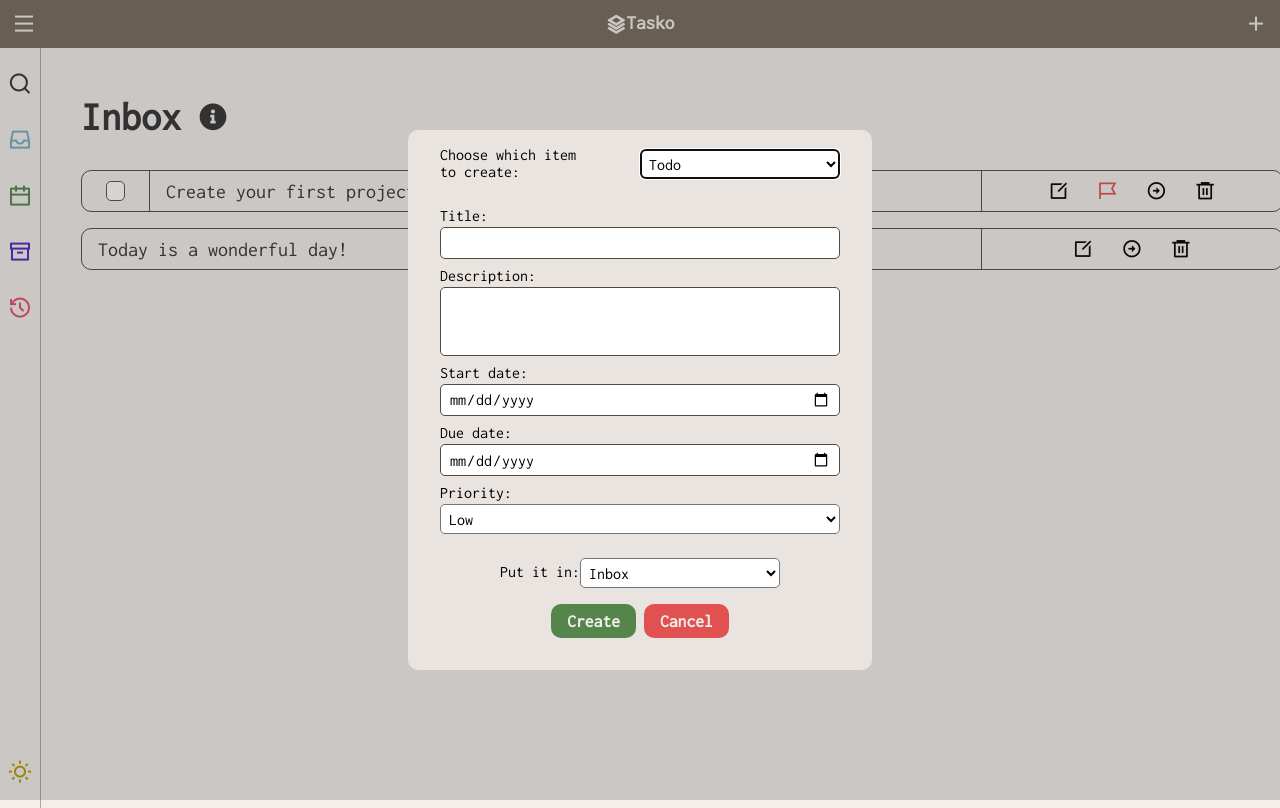
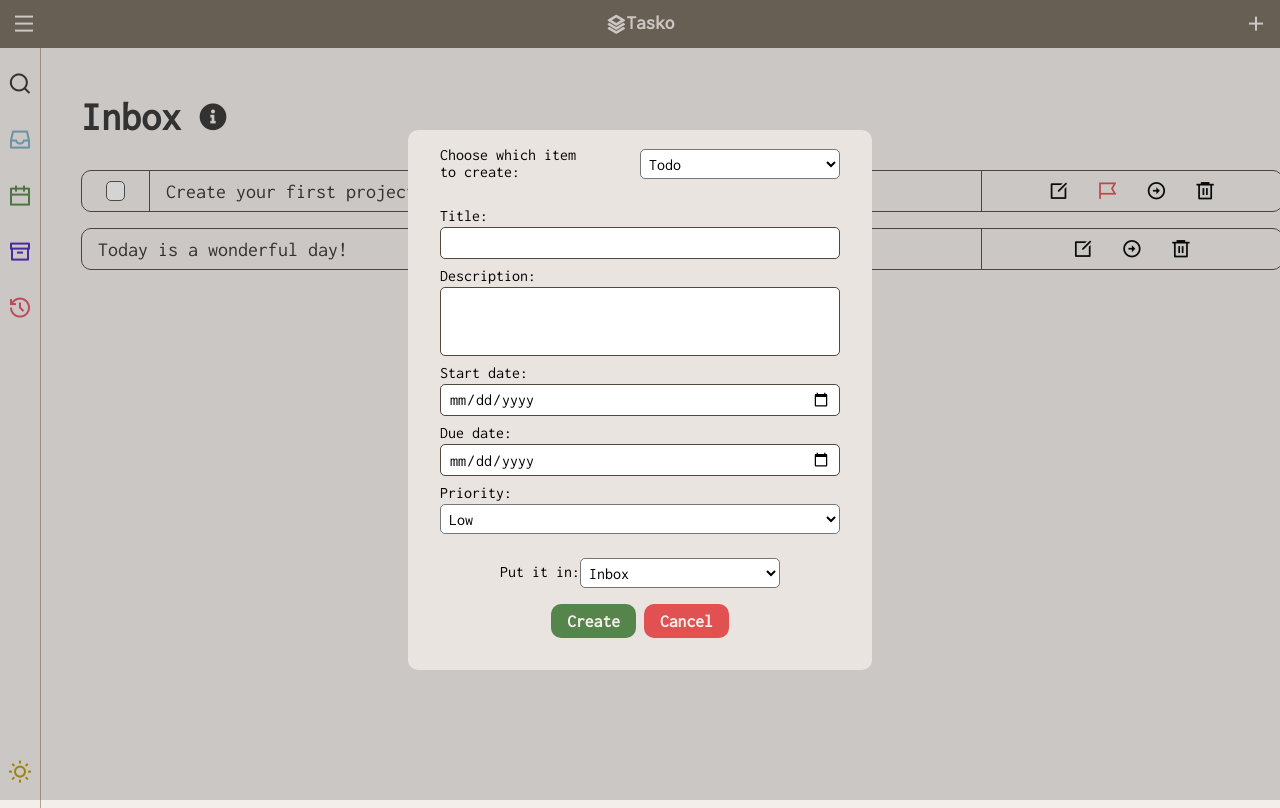
Before and after one commit to dd-mahn/to-do-list, a website built with webpack: page src/templates/index.html in a window 1280 px wide. Both pictures are taken after a click on the element 1255 px from the left and 24 px from the top of the page. Shown: the top 808 px of the page. Built offline with nearby package versions, Linux system fonts and the light colour scheme.

Commit message:
add select default style

```diff
--- a/src/style/dialog.css
+++ b/src/style/dialog.css
@@ -55,6 +55,10 @@ dialog textarea {
 
 dialog textarea:focus{
     outline:none;
+}
+
+dialog select:focus{
+    outline:none
 }
 
 dialog .buttons {
```
